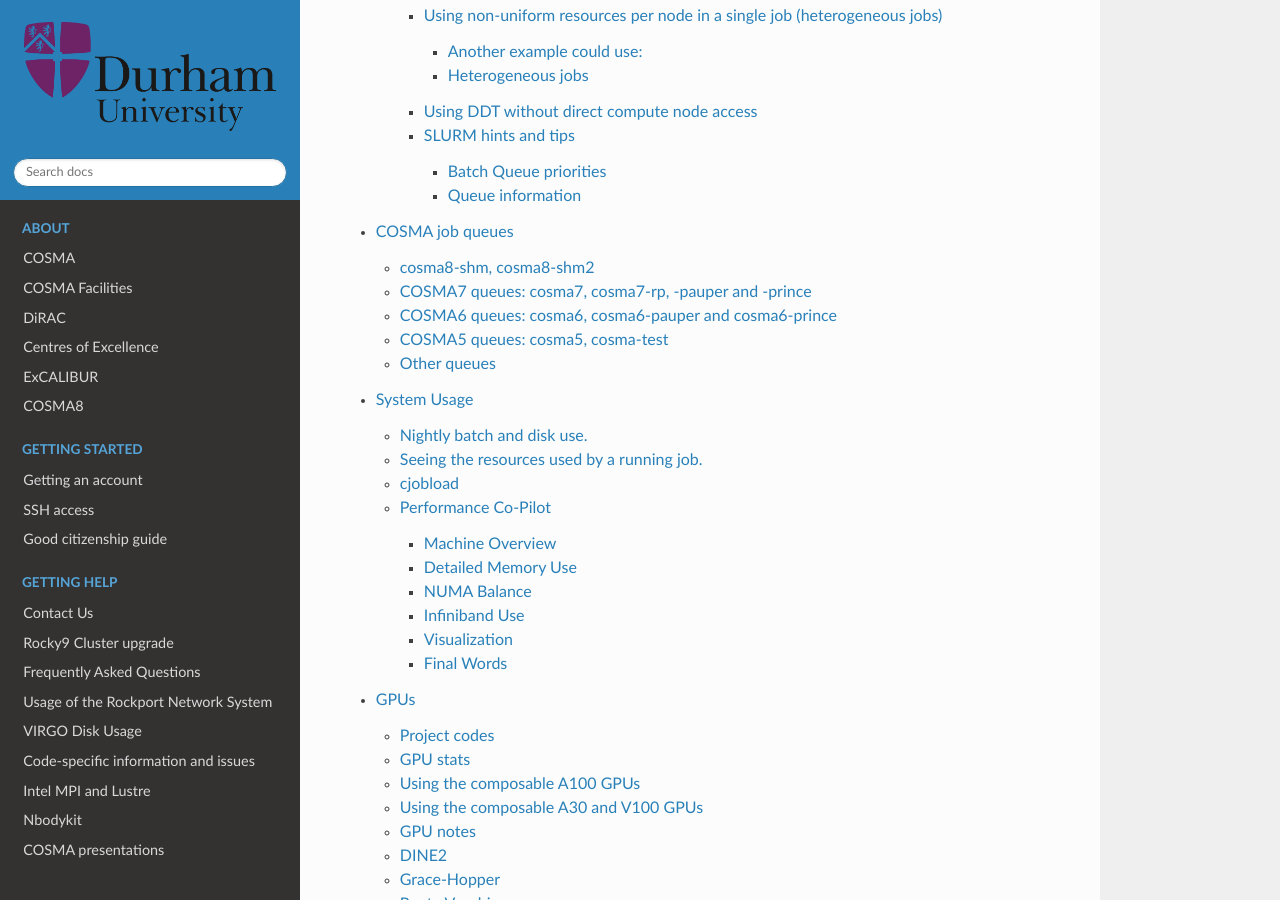
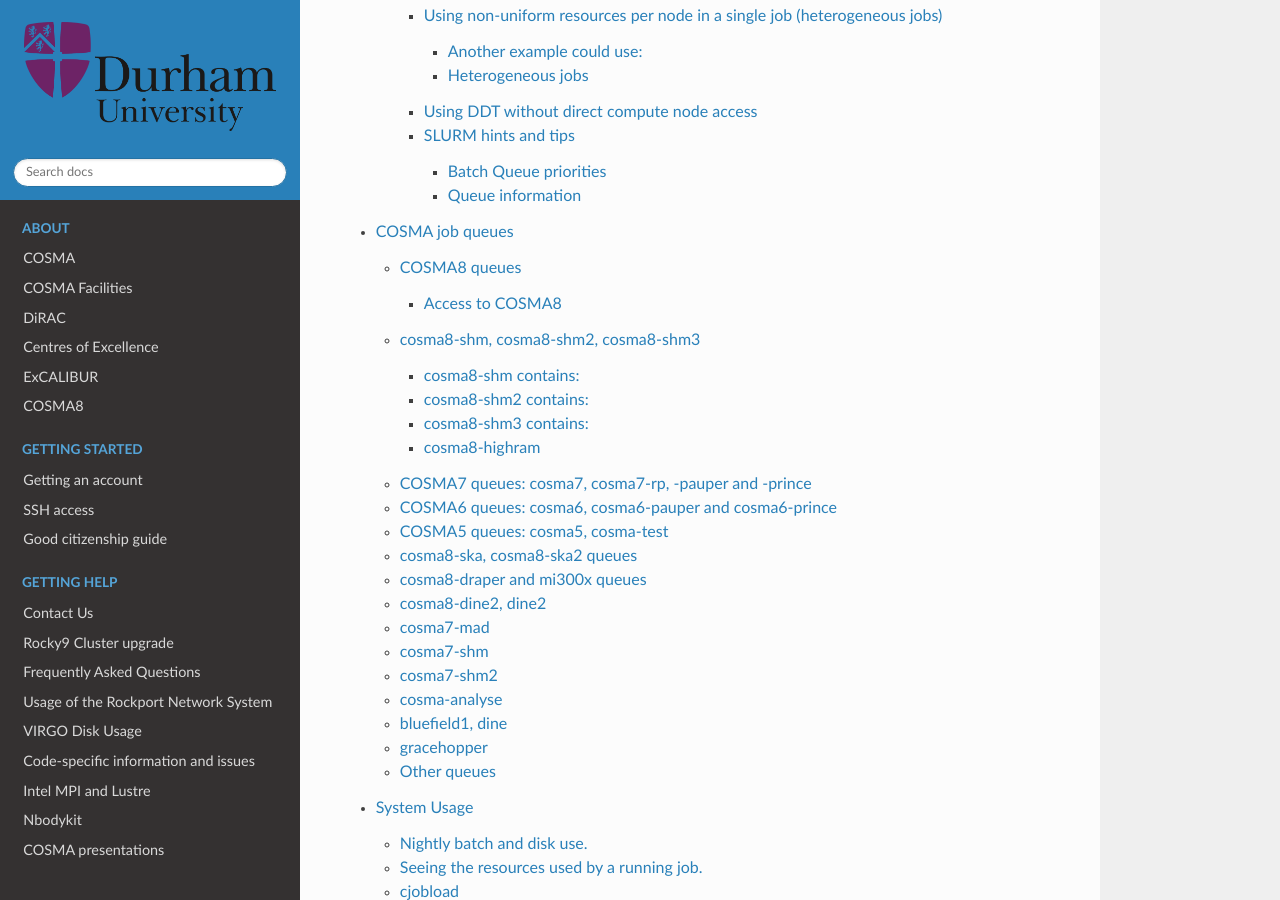
Before and after one commit to agb32/cosmadoc, a Sphinx documentation site: the page built from docs/source/index.rst, in a window 1280 px wide and 900 px high, scrolled down 5087 px. Built offline with Sphinx 7.4.7 and the Read the Docs theme 3.1.0, drawn with Linux system fonts in a browser that asks for light colours; some of the changed lines change nothing that is shown.

Commit message:
updated partition info

````diff
--- a/docs/source/queue.md
+++ b/docs/source/queue.md
@@ -1,36 +1,91 @@
 
 # COSMA job queues
 
-A list of available queues can be found using the `sinfo -a -s` command.
+A list of available queues can be found using the `sinfo -a -s` command.  Partitions are summarised here:
 
-COSMA8 queues: cosma8, cosma8-prince, cosma8-pauper, cosma8-serial, cosma8-shm, cosma8-shm2, cosma8-shm3, cosma8-draper, cosma8-dine2, cosma8-milan, cosma8-rome
- (and a few others)
+| Partition | Nodes | Node details | GPU info | Network | Comments |
+| --------- | ----- | ------------ | -------- | ------- | -------- |
+| cosma8    | 528, m8001-m8528   | 128 cores, 1TB | No | HDR 200g | Variants: -rome, -milan, -prince, -pauper, -serial |
+| cosma7    | 220, m7229-m7448  | 28 cores, 512GB | No | EDR 100g | Variants: -prince, -pauper |
+| cosma7-rp | 222, m7001-m7222  | 28 cores, 512GB | No | Rockport 100g | Variants: -prince, -pauper |
+| cosma8-shm | 2, mad04,05 | 128 cores, 4TB | Up to 3x A100 | HDR 200g | Composible fabric |
+| cosma8-shm2 | 2, ga004,06 | 128,64 cores, 1TB | MI100, 2x MI210 | HDR 200g | AMD GPUs |
+| cosma8-shm3 | 2, mad08,09 | 192 cores, 768GB | No | HDR 200g | AMD Genoa |
+| cosma8-ska | 1, mad07 | 56 cores, 4TB | No | HDR 200g | NVDIMMs |
+| cosma8-ska2 | 4, mad01,03,04,05 | 56, 48, 128, 128 cores, 3, 6, 4, 4TB | 3x A100 | EDR/HDR | mad04,05 composible fabric |
+| cosma8-highram | See cosma8-shm |
+| cosma8-draper | 1, ga007 | 96 cores, 2TB| 8x MI300X | HDR200 | AMD GPU |
+| cosma8-dine2 | 8, gc001-gc008 | 64 cores, 2TB | A30, V100 | HDR200 | Composible fabric |
+| cosma7-mad | 1, mad01 | 56 cores, 3TB | No | EDR 100g |
+| cosma7-shm | 2, mad01,02 | 56, 112 cores, 3, 1.5TB | No | EDR 100g |
+| cosma7-shm2 | 1, mad03 | 48 cores, 6TB | No EDR 100g | NVDIMMs |
+| cosma5 | 8, m5001-m5008 | 256 cores, 1.5TB | No | EDR 100g | Replacement of original COSMA5 |
+| cosma-analyse | 3, mad01,02,03 | 56,112,48 cores, 3,1.5,6TB | No | EDR 100g |
+| bluefield1 | 18, b101-b124 with gaps | 32 cores, 512G | No | HDR200 | Including Bluefield2 DPUs |
+| dine | See bluefield1 |
+| dine2 | See cosma8-dine2 |
+| gracehopper | 1, gn003 | 72 cores, 512GB | H100 GPU | HDR200 | Arm CPU |
+| mi300x | See cosma8-draper |
 
-Access to the DiRAC COSMA8 system is only for DiRAC projects with a time allocation on this system. Each COSMA8 compute node has 128 cores and 1TB RAM. If you request fewer than 128 cores for a job using the cosma8-serial queue, you will not be granted exclusive access to a node, and therefore may share a node with other jobs. Unless you specify a memory in your SLURM script (e.g. ```bash #SBATCH --mem=1T```), then you will be given a fraction of 1TB equal to the number of cores you request/128. If you do not wish to share a node, use the "#SBATCH --exclusive" flag. The cosma8-shm queue provides access to two large 4TB nodes, each with 128 cores.
+Nodes available for direct SSH (from a login node), for prototyping etc:
+* gn002 - Grace Hopper, cf gracehopper parttion
+* mad06 - 128 cores, 1TB RAM, Milan-X (large cache), part of the cosma8-shm composible fabric with up to 3 A100 GPUs
+* ga008 - 96 cores, 500G, 4x AMD MI300A GPUs
 
-The cosma8-prince queue requires special access permission, will give an elevated priority and allow jobs to run for 30 days.
 
-The cosma8-pauper queue is a low priority queue with a limit of 1 day runtime, automatically used by projects that have exceeded their time allocation.
 
-## cosma8-shm, cosma8-shm2
+## COSMA8 queues
+
+There are a number of COSMA8 queues: cosma8, cosma8-prince, cosma8-pauper, cosma8-serial, cosma8-shm, cosma8-shm2, cosma8-shm3, cosma8-draper, cosma8-dine2, cosma8-milan, cosma8-rome, cosma8-highram  (and a few others)
+
+If you are unsure, submit to cosma8 (assuming yuo have access - [see below](#access-to-cosma8)).
+
+Because COSMA8 contains two generations of processors (Rome and Milan), if you want to only submit to one of those (there is a 10-20% performance difference between them), you can submit to the specific cosma8-milan or cosma8-rome partitions.
+
+If your job does not require a full node (of 128 cores), you can submit to the cosma8-serial queue.
+
+If you have a valid reason for a longer running time (than 3 days), or for higher priority, you can ask to be able to submit to the `-prince` queues.  The prince queues allow 30 day run times, and can be used by large jobs to avoid the need for reservations and increase system efficiency.
+
+The -pauper queues are for low priority jobs, primarily for projects who have used up their allocation (who will automatically be demoted to this queue).  They are limited to a 24 hour runtime.
+
+Other COSMA8 queues are smaller specialised compute partitions, mentioned in more detail below.
+
+### Access to COSMA8
+
+You can use the `scontrol show partition=PARTITION` to show details about each queue, and work out which groups/projects you would need to be in to submit jobs to them.
+
+Access to the DiRAC COSMA8 system is only for DiRAC projects with a time allocation on this system. Each COSMA8 compute node has 128 cores and 1TB RAM. If you request fewer than 128 cores for a job using the cosma8-serial queue, you will not be granted exclusive access to a node, and therefore may share a node with other jobs. Unless you specify a memory in your SLURM script (e.g. ```bash #SBATCH --mem=800G```), then you will be given a fraction of 1TB equal to the number of cores you request/128. If you do not wish to share a node, use the "#SBATCH --exclusive" flag (or don't submit to the cosma8-serial queue). The cosma8-shm queue provides access to two large 4TB nodes, each with 128 cores.
+
+
+## cosma8-shm, cosma8-shm2, cosma8-shm3
 
 The cosma8-shm and cosma8-shm2 queues are small queues with non-standard hardware.
 
-cosma8-shm contains:
+### cosma8-shm contains:
 
-* mad04: 128 cores, 4TB RAM, 0-3 NVIDIA A100 GPUs
-* mad05: 128 cores, 4TB RAM, 0-3 NVIDIA A100 GPUs
-* mad06: Milan-X architecture, 128 cores, 1TB RAM, large (768MB) L3 cache
+* mad04: 128 cores, 4TB RAM, 0-3 NVIDIA A100 GPUs, AMD Rome processors
+* mad05: 128 cores, 4TB RAM, 0-3 NVIDIA A100 GPUs, AMD Rome processors
+
+If also used to include mad06: Milan-X architecture, 128 cores, 1TB RAM, large (768MB) L3 cache, with 0-3 NVIDIA A100 GPUs, though this is now a more general purpose node for direct ssh from a login node.
 
 The A100 GPUs are "composable", that is, they can be allocated to different servers upon demand using a Liqid fabric. By default, mad04 and mad05 contain one GPU each (as does login8b). However, should more than 1 GPU be required for a particular workload this can be arranged (at the expense of moving them from the other nodes)
 
-cosma8-shm2 contains:
+### cosma8-shm2 contains:
 
-* ga004: 128 cores, 1TB RAM, AMD MI100 GPU
-* ga005: 64 cores, 1TB RAM, 2x AMD MI200 GPU
-* ga006: 64 cores, 1TB RAM, 2x AMD MI200 GPU
+* ga004: 128 cores, 1TB RAM, AMD MI100 GPU, AMD Rome processors
+* ga005: 64 cores, 1TB RAM, 2x AMD MI200 GPU, AMD Rome processors
+* ga006: 64 cores, 1TB RAM, 2x AMD MI200 GPU, AMD Rome processors
 
 Should you wish to submit to a particular node, or exclude a particular node (e.g. to ensure that you have access to a particular type of GPU), you can use the ```bash #SBATCH --exclude=ga004``` directive within your batch script (which in this case would exclude ga004, thus ensuring you have access to a node with 2x AMD MI200 GPUs. Or #SBATCH --nodelist=ga004 (which in this case would submit to only the ga004 node).
+
+### cosma8-shm3 contains:
+
+* mad08: 192 cores, 768GB RAM, Genoa processors
+* mad09: 192 cores, 768GB RAM, Genoa processors
+
+### cosma8-highram
+
+The cosma8-highram queue uses the same nodes as the cosma8-shm queue, but is for DiRAC projects.
 
 ## COSMA7 queues: cosma7, cosma7-rp, -pauper and -prince
 
@@ -65,9 +120,9 @@
 
 In addition to the hardware limits the queues have the following limits and priorities:
 
-| Name             | Priority          | Maximum run time        | Maximum cores    | Cores per node | nodes |
-| ---------------- | ----------------- | ------------------------| ---------------- | ---------------| ------|
-| cosma5           | Normal            | 72 hours                | unlimited        | 256            | 3     |
+| Name             | Priority          | Maximum run time        | Maximum cores    | Cores per node | nodes | RAM per node |
+| ---------------- | ----------------- | ------------------------| ---------------- | ---------------| ------| -------------|
+| cosma5           | Normal            | 72 hours                | unlimited        | 256            | 8     | 1.5TB        |
 
 The cosma5-test queue is for testing purposes only.
 
@@ -80,6 +135,50 @@
 
 Note that the order of running can again be affected by back-filling (but that will only work if a job is given a run time) and using fewer resources than other jobs.
 
+## cosma8-ska, cosma8-ska2 queues
+
+The cosma8-ska and cosma8-ska2 queues are for SKA projects.
+
+cosma8-ska is a single node (mad07) with 4TB RAM and 128 cores.
+
+cosma8-ska2 has 4 high RAM nodes (mad01, mad03, mad04, mad05), with 3, 6, 4 and 4TB RAM respectively, and between 56-128 cores.
+
+## cosma8-draper and mi300x queues
+
+The cosma8-draper and mi300x queues both contain the same single node, an 8-GPU system containing 8x MI300X GPUs.
+
+Direct access to an MI300A system (4x GPUs) is available via direct ssh to ga008 from a login node.
+
+The cosma8-draper queue is named in honour of Peter Draper, who retired from COSMA technical support after many years in 2026.
+
+## cosma8-dine2, dine2
+
+The cosma8-dine2 and dine2 partitions contain 8 nodes each with 2TB RAM and 64 cores (Intel Sapphire Rapids).  Each node also contains between 0-12 GPUs: This is a composible system where GPUs can be allocated to nodes upon request.  There are a total of 8x A30 GPUs and 4x V100 gPUs.
+
+## cosma7-mad
+
+A single node, mad01, with 56 cores and 3TB RAM
+
+## cosma7-shm
+
+Two nodes, mad01, mad02, with 56 and 3TB RAM and 112 cores and 1.5TB RAM respectively.
+
+## cosma7-shm2
+
+A single node, mad03, with 48 cores and 6TB RAM
+
+## cosma-analyse
+
+A partition for analysis of cosmological datasets, including mad01 (56 cores, 3TB), mad02 (112 cores, 1.5TB), mad03 (48 cores, 6TB).
+
+## bluefield1, dine
+
+Both are 18 node (was 24) partitions with each node having 32 cores and 512GB RAM.  This includes gitlab-runners, and so can be used for CI/CD.  The nodes are b[101-105,107-115, 116-119]
+
+## gracehopper
+
+A single Grace-Hopper node, gn003.  The gn002 node is also Grace-Hopper, available for direct ssh from a login node for code testing, development, etc.
+
 ## Other queues
 
 There are a number of other queues which may be of relevance.  If in doubt, please ask.
````
